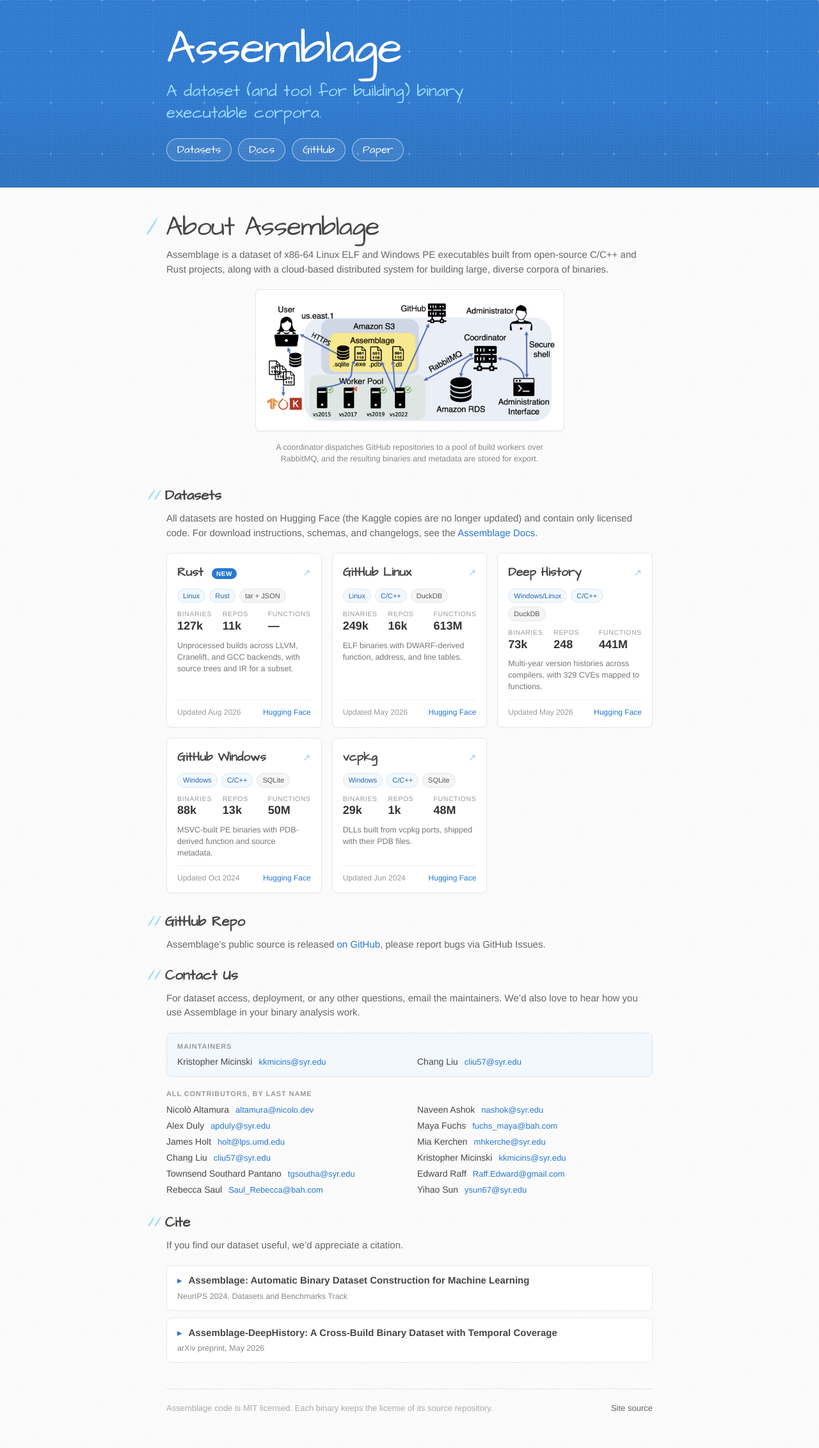
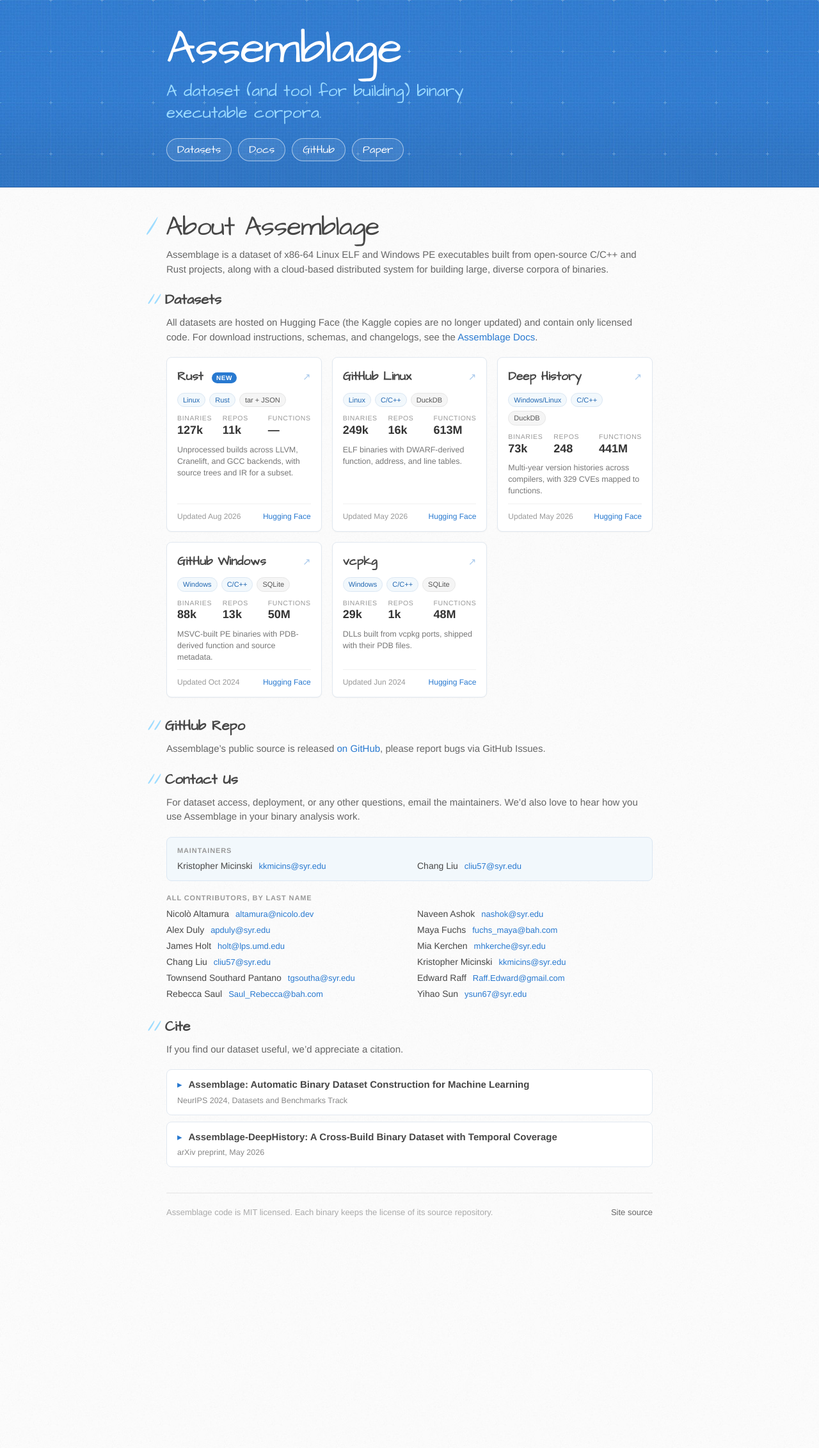
Before and after one commit to Assemblage-Dataset/assemblage-dataset.github.io, a Jekyll site: the page built from index.md, in a window 1280 px wide. Shown: the whole page at 64% size. Built offline with Jekyll 4.4.1, drawn with Linux system fonts in a browser that asks for light colours; after the commit the page ends 1957 px from its top, so only the background shows below that.

Commit message:
Remove the architecture diagram from the home page
Co-Authored-By: Claude Fable 5.1 <noreply@anthropic.com>

```diff
--- a/_sass/custom.scss
+++ b/_sass/custom.scss
@@ -31,31 +31,6 @@ html {
   background: rgba(255, 255, 255, 0.2);
   border-color: #fff;
   transform: translateY(-2px);
-}
-
-/* Architecture figure */
-.arch {
-  margin: 4px 0 32px;
-  text-align: center;
-}
-.arch figure {
-  margin: 0;
-}
-.arch img {
-  max-width: 100%;
-  height: auto;
-  padding: 8px;
-  background: #fff;
-  border: 1px solid #e1e8f0;
-  border-radius: 8px;
-  box-shadow: 0 1px 2px rgba(0, 0, 0, 0.04);
-}
-.arch figcaption {
-  max-width: 465px;
-  margin: 10px auto 0;
-  font-size: 12.5px;
-  line-height: 1.45;
-  color: #888;
 }
 
 /* People (maintainers and contributors) */
--- a/index.md
+++ b/index.md
@@ -6,12 +6,6 @@ layout: default
 
 Assemblage is a dataset of x86-64 Linux ELF and Windows PE executables built from open-source C/C++ and Rust projects, along with a cloud-based distributed system for building large, diverse corpora of binaries.
 
-<div class="arch">
-  <figure>
-    <img src="/assets/images/assemblage-design.png" alt="Assemblage's high-level system design" width="465">
-    <figcaption>A coordinator dispatches GitHub repositories to a pool of build workers over RabbitMQ, and the resulting binaries and metadata are stored for export.</figcaption>
-  </figure>
-</div>
 
 ## Datasets
 
```
